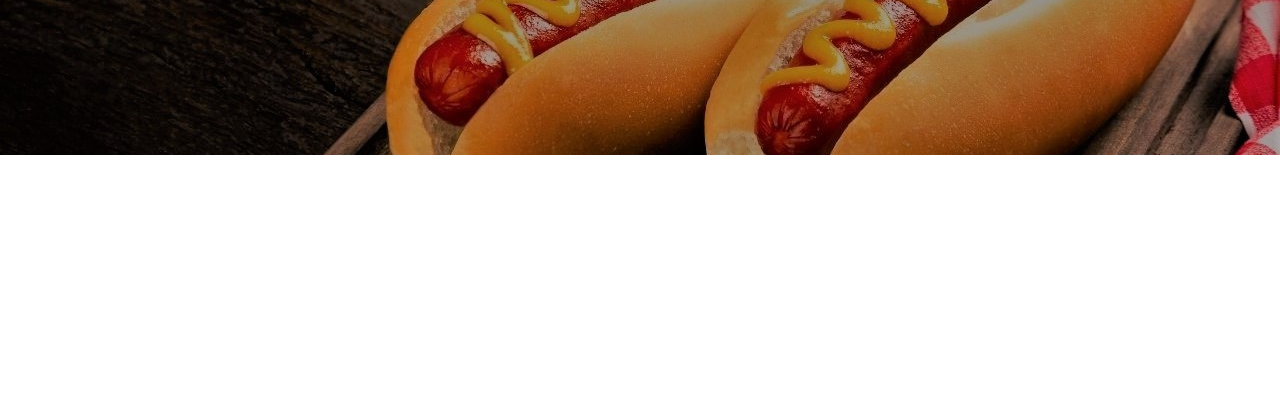
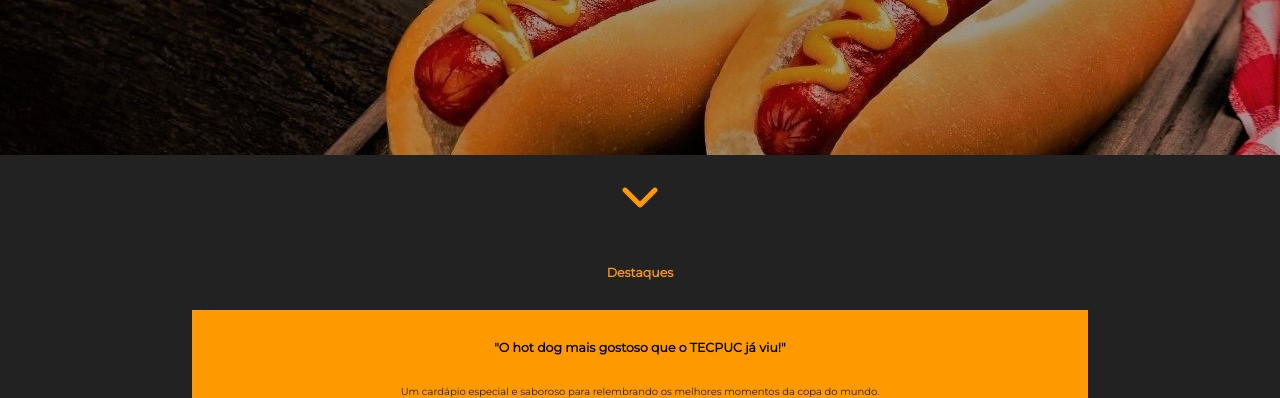
Before and after one commit to mtortato26/Copadogs.com, a plain HTML site: page index.html in a window 1280 px wide. Shown: the part 465-863 px from the top of the page. Before the commit the page ends 800 px from the top, so only its background shows below. Drawn offline with Linux system fonts and the light colour scheme; files that its build step writes are made by us from their sources; files whose address does not match are found by name.

Commit message:
Add files via upload

```diff
--- a/index.html
+++ b/index.html
@@ -45,8 +45,26 @@
 
         </div>
 
-        <div class="content-galery">
+        <div class="content-arrow">
+            <i class="fa-solid fa-chevron-down"></i>
 
+        </div>
+
+        <div class="content-destaques">
+            <h1>Destaques</h1>
+
+        </div>
+
+        <div class="content-destaque-conteudo">
+            <div class="div-destaque">
+                <div class="destaque-title">
+                    <h1>"O hot dog mais gostoso que o TECPUC já viu!"</h1>
+                </div>
+                <div class="destaque-subtitle">
+                    <h2>Um cardápio especial e saboroso para relembrando os melhores momentos da copa do mundo.</h2>
+                </div>
+
+            </div>
 
         </div>
 
@@ -54,3 +72,6 @@
 
 </body>
 </html>
+
+<!--O hot dog mais gostoso que o TECPUC já viu!-->
+<!--Um cardápio especial relembrando os melhores momentos da copa do mundo.-->
--- a/style/global.css
+++ b/style/global.css
@@ -20,6 +20,7 @@
 
 html, body{
     width: 100%;
+    font-size: 62.5%
 
 }
 
@@ -142,3 +143,81 @@ html, body{
     font-weight: bold;
 
 }
+
+.content-arrow{
+    width: 100%;
+    display: flex;
+    justify-content: center;
+    align-items: center;
+    font-size: 40px;
+    background-color: var(--cinzaclaro);
+
+}
+
+.content-arrow i{
+    padding: 20px 0 0 0;
+    color: var(--amarelo);
+
+}
+
+.content-destaques{
+    width: 100%;
+    display: flex;
+    justify-content: center;
+    align-items: center;
+    background-color: var(--cinzaclaro);
+
+}
+
+.content-destaques h1{
+    color: var(--amarelo);
+    padding: 50px 0 0 0;
+
+}
+
+.content-destaque-conteudo{
+    width: 100%;
+    display: flex;
+    justify-content: center;
+    align-items: center;
+    background-color: var(--cinzaclaro);
+
+}
+
+.div-destaque{
+    width: 70%;
+    margin: 30px 0 0 0;
+    background-color: #fe9900;
+
+}
+
+.destaque-title{
+    width: 100%;
+    display: flex;
+    justify-content: center;
+    align-items: center;
+
+}
+
+.destaque-title h1{
+    text-align: center;
+    padding: 30px 0;
+
+}
+
+.destaque-subtitle{
+    width: 100%;
+    display: flex;
+    justify-content: center;
+    align-items: center;
+
+}
+
+.destaque-subtitle h2{
+    color: var(--cinzaclaro);
+    max-width: 60%;
+    font-size: 1rem;
+    text-align: center;
+    font-weight: normal;
+
+}
```
